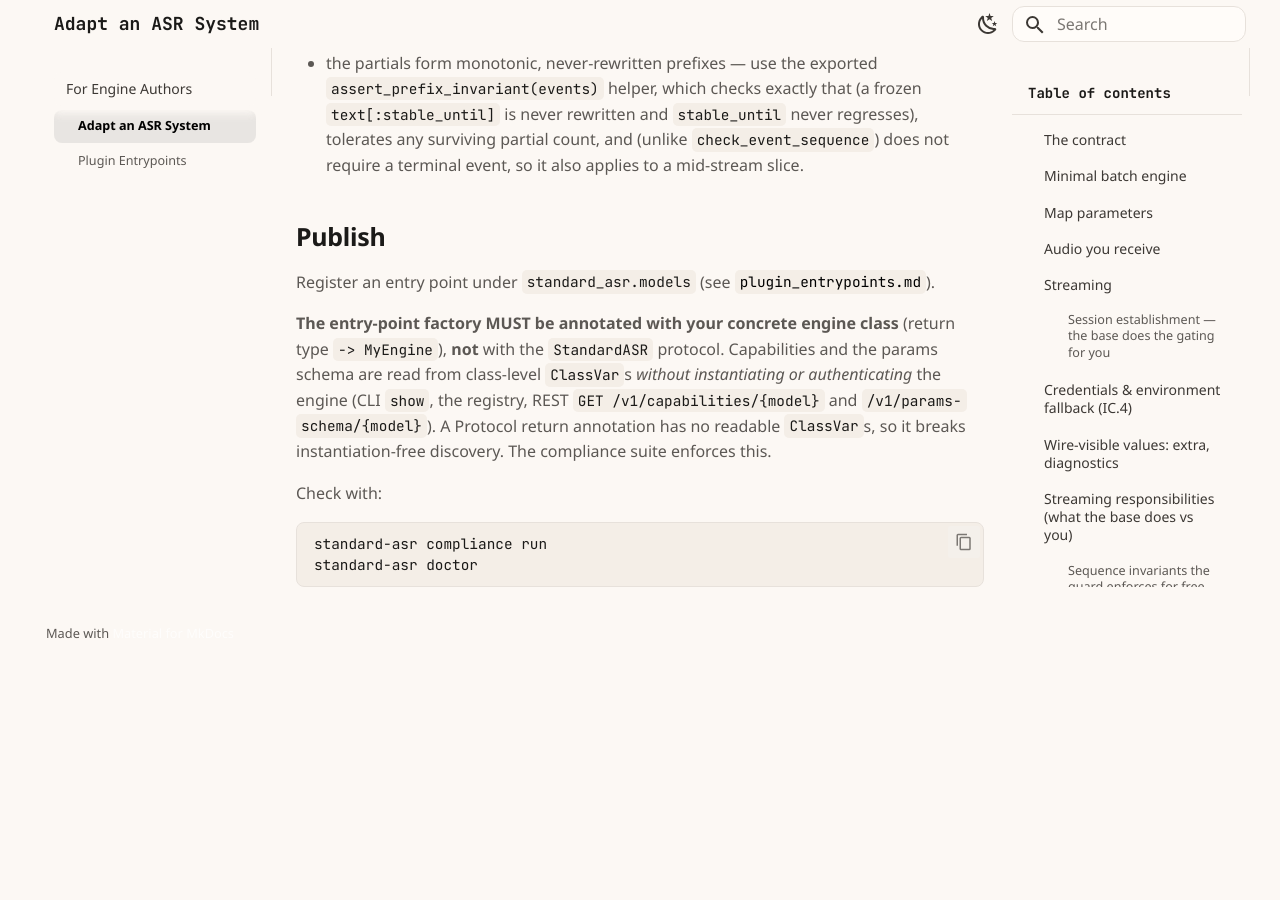
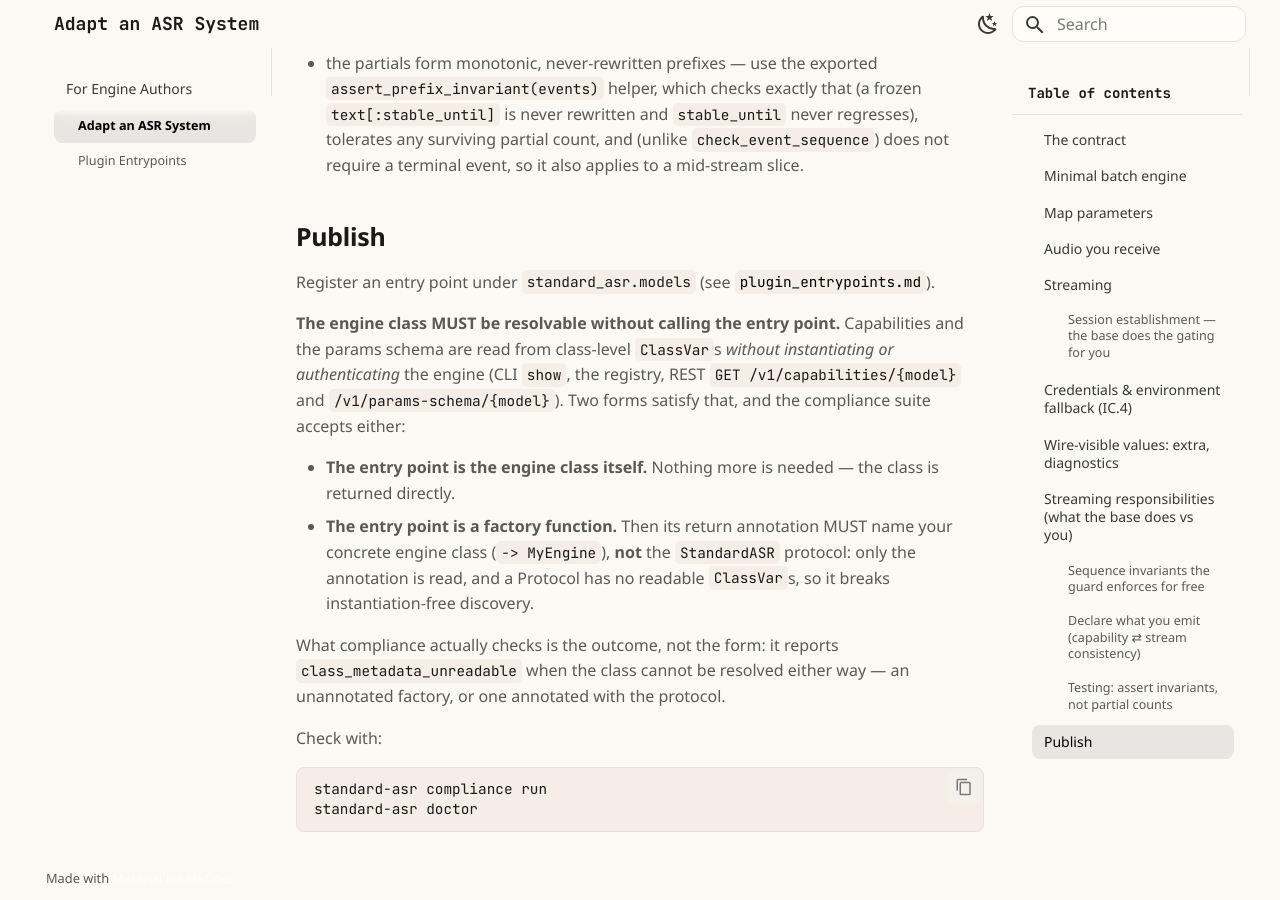
Before and after one commit to standard-voice/standard_asr, an MkDocs documentation site: the page built from docs/for_asr_dev/adapting_engine.md, in a window 1280 px wide and 900 px high, scrolled down 11374 px. Built offline with MkDocs 1.6.1 and Material for MkDocs 9.7.7, drawn with Linux system fonts in a browser that asks for light colours; plug-ins that fetch from the network failed and are left out; before the commit the page ends 12029 px from its top, so only the background shows below that.

Commit message:
docs(asr-dev): retract a MUST that would reject a valid entry point
Defect: adapting_engine.md stated "The entry-point factory MUST be
annotated with your concrete engine class", and plugin_entrypoints.md
closed the same advice with "The compliance suite enforces this". Both
are false for the simplest valid registration. ModelSpec.engine_class
resolves two forms -- if the entry-point target IS a class it is
returned directly, and only a FUNCTION factory has its return annotation
read -- and its own error message offers both routes. Compliance never
checks the annotation: it reports class_metadata_unreadable only when
NEITHER form resolves. plugin_entrypoints.md's own table already said
"Your callable can be a function or a class constructor", so the guides
contradicted each other, and the uppercase MUST is the kind a plugin
author obeys without questioning -- friction against the low-barrier
plugin ecosystem the project exists to create.

Both guides now state the real obligation (the engine class MUST be
resolvable without calling the entry point), give the two forms that
satisfy it, and say what compliance actually reports.
test_engine_class_resolves_when_entrypoint_is_a_class already pinned the
behavior; its docstring now names the guides it is the contract for, so
the next drift is caught by a test that says why it exists.

```diff
--- a/docs/for_asr_dev/adapting_engine.md
+++ b/docs/for_asr_dev/adapting_engine.md
@@ -477,13 +477,22 @@
 Register an entry point under `standard_asr.models` (see
 [`plugin_entrypoints.md`](plugin_entrypoints.md)).
 
-**The entry-point factory MUST be annotated with your concrete engine class**
-(return type `-> MyEngine`), **not** with the `StandardASR` protocol.
+**The engine class MUST be resolvable without calling the entry point.**
 Capabilities and the params schema are read from class-level `ClassVar`s
 *without instantiating or authenticating* the engine (CLI `show`, the registry,
-REST `GET /v1/capabilities/{model}` and `/v1/params-schema/{model}`). A Protocol
-return annotation has no readable `ClassVar`s, so it breaks instantiation-free
-discovery. The compliance suite enforces this.
+REST `GET /v1/capabilities/{model}` and `/v1/params-schema/{model}`). Two forms
+satisfy that, and the compliance suite accepts either:
+
+- **The entry point is the engine class itself.** Nothing more is needed —
+  the class is returned directly.
+- **The entry point is a factory function.** Then its return annotation MUST
+  name your concrete engine class (`-> MyEngine`), **not** the `StandardASR`
+  protocol: only the annotation is read, and a Protocol has no readable
+  `ClassVar`s, so it breaks instantiation-free discovery.
+
+What compliance actually checks is the outcome, not the form: it reports
+`class_metadata_unreadable` when the class cannot be resolved either way — an
+unannotated factory, or one annotated with the protocol.
 
 Check with:
 
```
Also changed, not shown: docs/for_asr_dev/plugin_entrypoints.md (+5 -2 lines), 1 other file.
